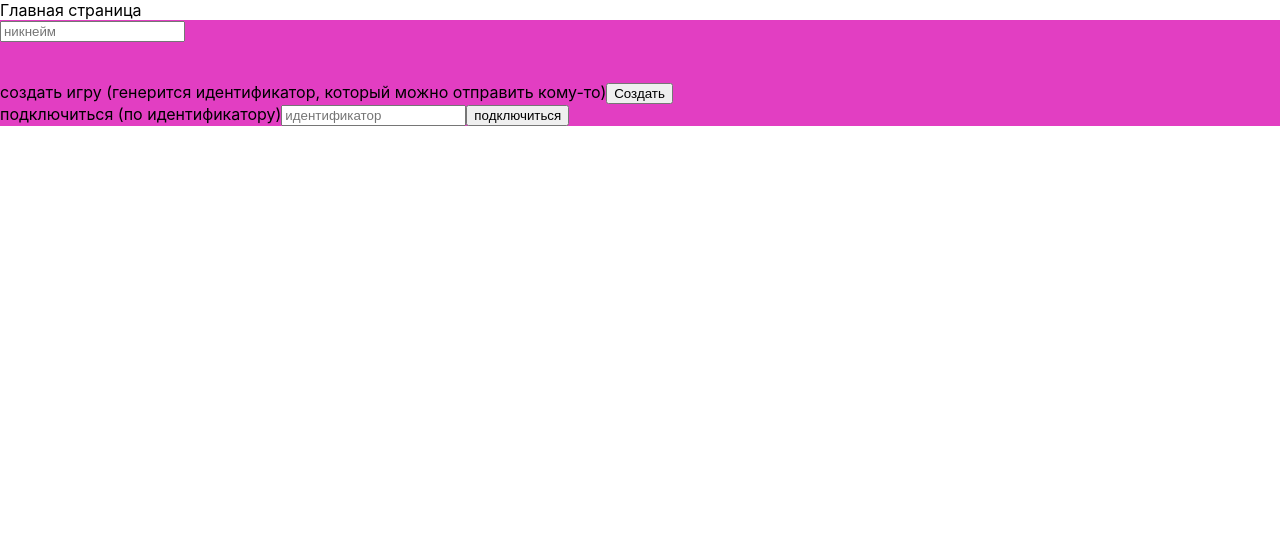
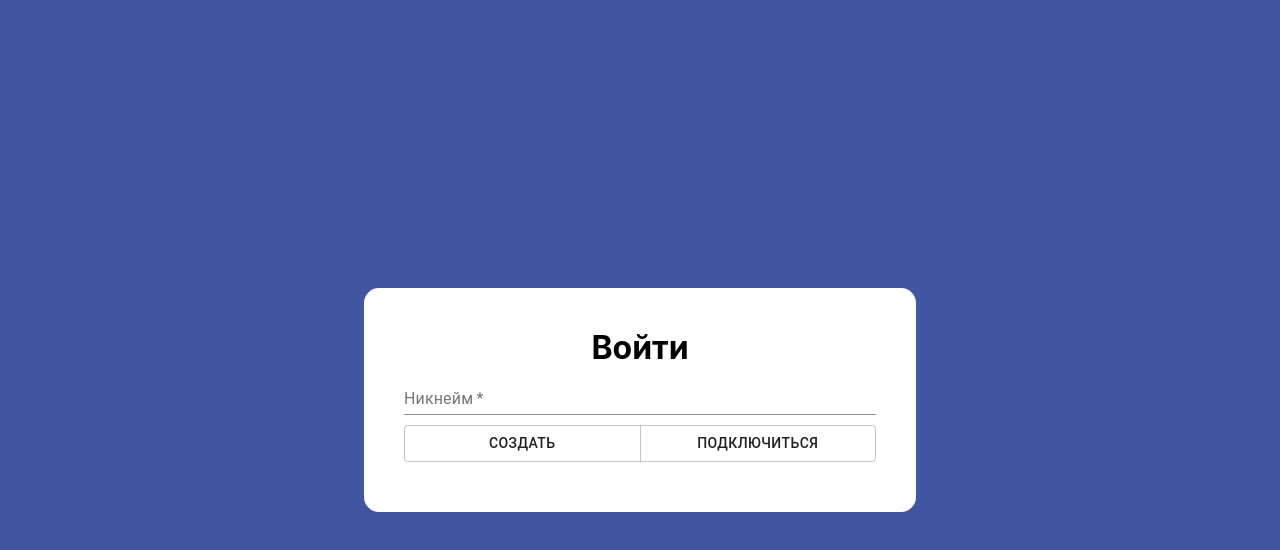
Before and after one commit to mymkek/card-game, a React (Create React App) app: page / in a window 1280 px wide. Shown: the top 550 px of the page. Built offline with nearby package versions, Linux system fonts and the light colour scheme.

Commit message:
Немного вёрстки

```diff
--- a/package.json
+++ b/package.json
@@ -3,10 +3,10 @@
   "version": "0.1.0",
   "private": true,
   "dependencies": {
+    "@material-ui/core": "^4.11.0",
     "@testing-library/jest-dom": "^4.2.4",
     "@testing-library/react": "^9.3.2",
     "@testing-library/user-event": "^7.1.2",
-    "node-sass": "^4.14.1",
     "react": "^16.13.1",
     "react-dom": "^16.13.1",
     "react-router-dom": "^5.2.0",
@@ -41,6 +41,8 @@
     "@types/react": "^16.9.0",
     "@types/react-dom": "^16.9.0",
     "@types/react-router-dom": "^5.1.5",
-    "@types/socket.io-client": "^1.4.33"
+    "@types/socket.io-client": "^1.4.33",
+    "node-sass": "^4.14.1",
+    "sass-loader": "^9.0.2"
   }
 }
--- /dev/null
+++ b/src/constants/style/template.sass
@@ -0,0 +1,12 @@
+// COLOR
+$color-purple: #4056a1
+$color-white: #FFFF
+
+// MARGIN
+$default-margin: 10px
+
+// PADDING
+$padding-40: 40px
+
+// BORDER
+$default-border-radius: 15px
--- a/src/containers/Home/h.module.sass
+++ b/src/containers/Home/h.module.sass
@@ -1,2 +1,27 @@
-.class
-  background-color: #e23ec2
+@import ../../constants/style/template
+
+.wrapper
+  position: fixed
+  height: 100%
+  width: 100%
+  display: flex
+  justify-content: center
+  align-items: center
+  background: $color-purple
+
+.content
+  display: flex
+  flex-direction: column
+  padding: $padding-40
+  background: $color-white
+  border-radius: $default-border-radius
+
+.tabs_content
+  margin-bottom: $default-margin
+
+.tabs_btn_block
+    width: 100%
+
+.tabs_btn_block button
+  flex: 1
+  margin-top: $default-margin
--- a/src/containers/Home/index.tsx
+++ b/src/containers/Home/index.tsx
@@ -1,35 +1,26 @@
 import React from 'react';
 import styles from './h.module.sass';
+import {Button, TextField, Container, ButtonGroup} from '@material-ui/core';
 
-
-const HomeContainer:React.FC = () => {
-
-
+const HomeContainer: React.FC = () => {
 
     return (
-       <div>
-          Главная страница
-
-
-          <div className={styles.class}>
-             <div>
-                <input type="text" placeholder={'никнейм'}/>
-             </div>
-
-               <br/><br/>
-             <div>
-                создать игру (генерится идентификатор, который можно отправить кому-то)
-                <button>Создать</button>
-             </div>
-             <div>
-                подключиться (по идентификатору)
-                <input type="text" placeholder={'идентификатор'}/>
-                <button>подключиться</button>
-             </div>
-          </div>
-
-
-       </div>
+        <div className={styles.wrapper}>
+            <Container maxWidth="sm">
+                <div className={styles.content}>
+                    <h1 className="text-center">Войти</h1>
+                    <TextField required label="Никнейм"/>
+                    <div className={styles.tabs_content}>
+                        <ButtonGroup aria-label="outlined primary button group"
+                                     className={styles.tabs_btn_block}>
+                            <Button>Создать</Button>
+                            <Button>подключиться</Button>
+                        </ButtonGroup>
+                    </div>
+                    {/*<TextField required label="Идентификатор"/>*/}
+                </div>
+            </Container>
+        </div>
     );
 };
 
--- a/src/index.css
+++ b/src/index.css
@@ -11,3 +11,21 @@ code {
   font-family: source-code-pro, Menlo, Monaco, Consolas, 'Courier New',
     monospace;
 }
+
+.d-flex {
+  display: flex;
+}
+
+.mb-15 {
+  margin-bottom: 15px;
+}
+
+.text-center {
+  text-align: center;
+}
+
+* {
+  box-sizing: border-box;
+  margin: 0;
+  padding: 0;
+}
```
Also changed, not shown: 1 other file (tests, documents, lock files or other folders).
